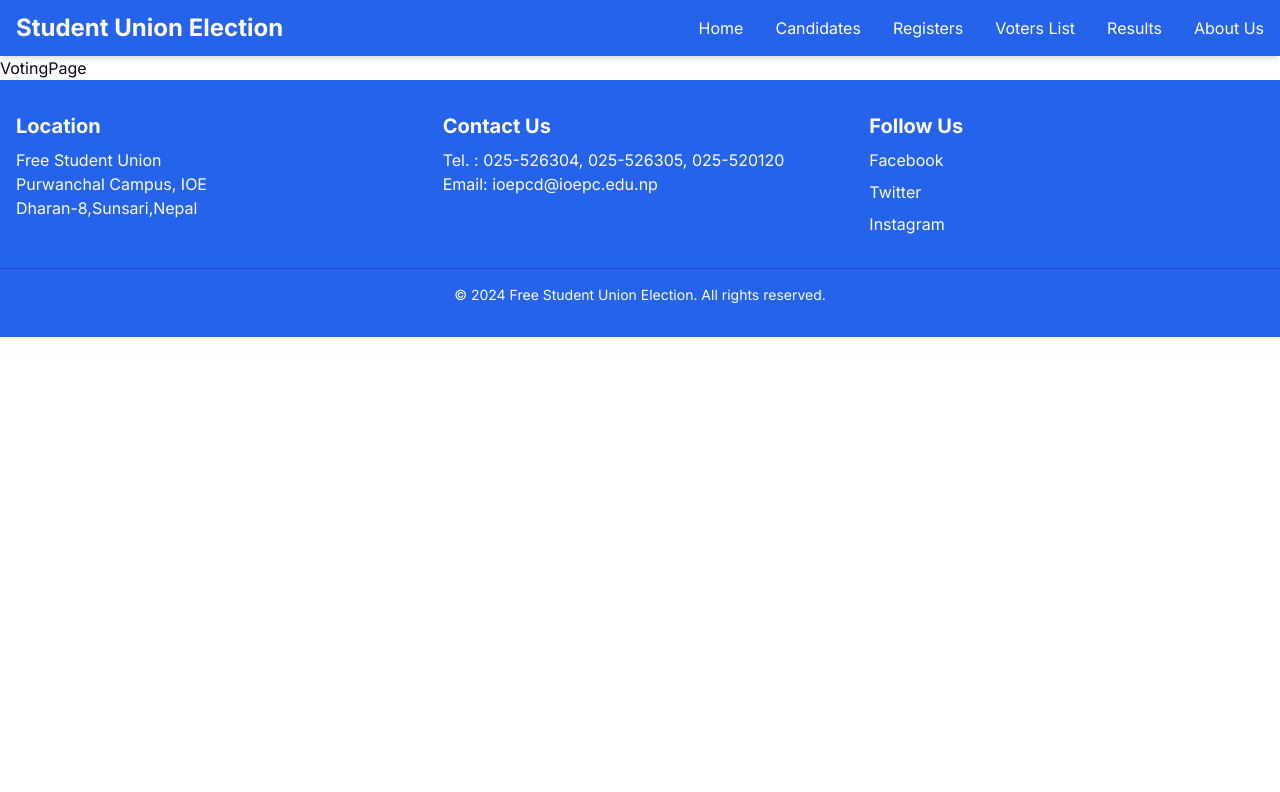
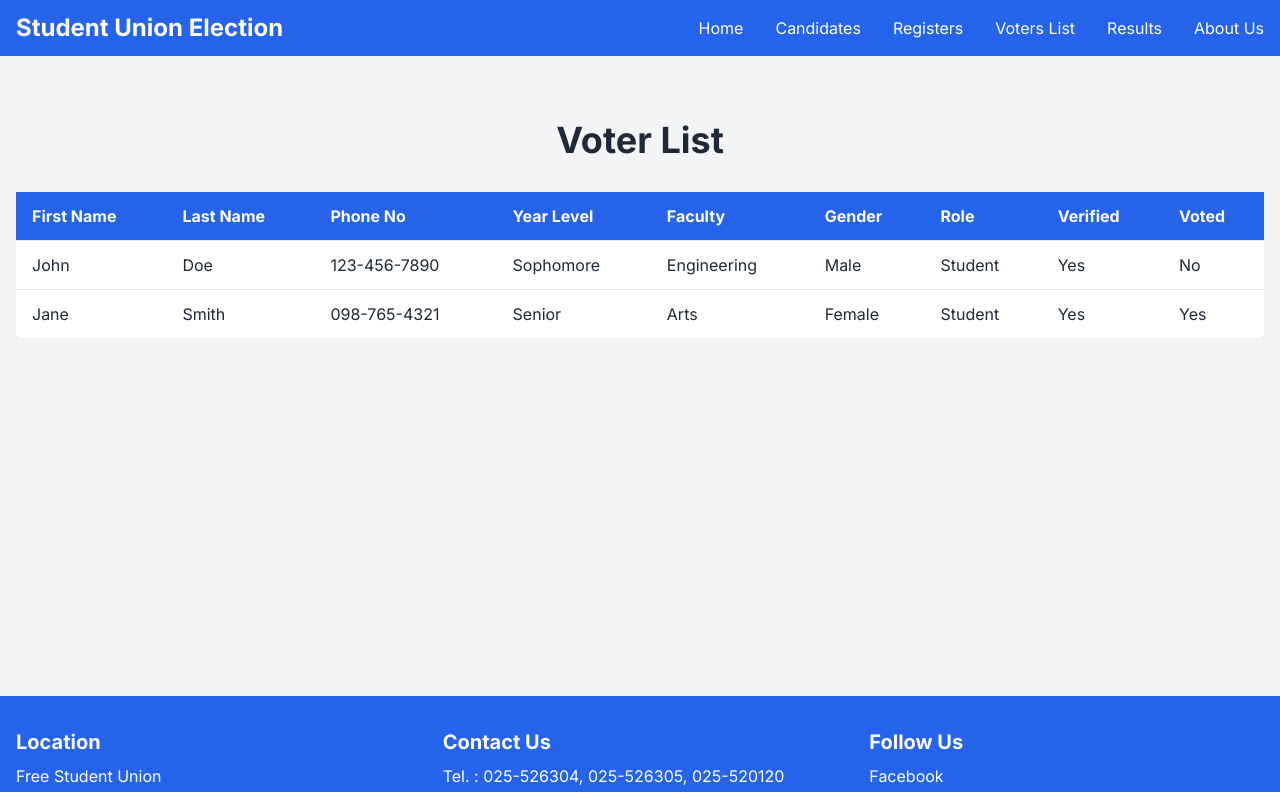
Before and after one commit to Voter-Media/VotingApp_Client, a Next.js app: page /voters in a window 1280 px wide. Shown: the top 792 px of the page. Built offline with nearby package versions, Linux system fonts and the light colour scheme.

Commit message:
voters_list and results components

```diff
--- a/src/app/(root)/results/page.tsx
+++ b/src/app/(root)/results/page.tsx
@@ -1,5 +1,7 @@
-const ResultsPage = () => {
-  return <div>ResultsPage</div>;
+import ResultsPage from "@/components/shared/results";
+const Results = () => {
+  return (
+  <ResultsPage/>
+ );
 };
-
 export default ResultsPage;
--- a/src/app/(root)/voters/page.tsx
+++ b/src/app/(root)/voters/page.tsx
@@ -1,7 +1,10 @@
+import VoterListPage from "@/components/shared/voterlist";
 import React from "react";
 
 const VotingPage = () => {
-  return <div>VotingPage</div>;
+  return(
+    <VoterListPage/>
+  );
 };
 
 export default VotingPage;
--- a/src/components/shared/header/index.tsx
+++ b/src/components/shared/header/index.tsx
@@ -16,7 +16,7 @@ const Navbar = () => {
         <div className="text-2xl font-bold">
           <Link href="/home">Student Union Election</Link>
         </div>
-        <div className="md:hidden">
+        <div className="lg:hidden">
           <button onClick={toggleNavbar} className="focus:outline-none">
             {isOpen ? (
               <X className="h-6 w-6 text-white" />
@@ -26,7 +26,7 @@ const Navbar = () => {
           </button>
         </div>
         <ul
-          className={`md:flex space-x-8 hidden ${isOpen ? "block" : "hidden"}`}
+          className={`lg:flex space-x-8 hidden`}
         >
           <li>
             <Link href="/" className="hover:text-gray-300">
@@ -39,12 +39,12 @@ const Navbar = () => {
             </Link>
           </li>
           <li>
-            <Link href="/registers" className="hover:text-gray-300">
+            <Link href="/signin" className="hover:text-gray-300">
               Registers
             </Link>
           </li>
           <li>
-            <Link href="/voterlist" className="hover:text-gray-300">
+            <Link href="/voters" className="hover:text-gray-300">
               Voters List
             </Link>
           </li>
@@ -62,7 +62,7 @@ const Navbar = () => {
       </div>
       {/* Mobile menu */}
       {isOpen && (
-        <ul className="md:hidden bg-blue-600 space-y-4 p-4">
+        <ul className="lg:hidden bg-blue-600 space-y-4 p-4">
           <li>
             <Link href="/" className="block hover:text-gray-300">
               Home
--- /dev/null
+++ b/src/components/shared/results/index.tsx
@@ -0,0 +1,62 @@
+import React from 'react';
+
+const ResultsPage= () => {
+  const electedCandidates = [
+    {
+      name: 'Alice Johnson',
+      position: 'President',
+      faculty: 'BEL',
+    },
+    {
+      name: 'Bob Smith',
+      position: 'Vice President',
+      faculty: 'BCE',
+    },
+    {
+      name: 'Charlie Brown',
+      position: 'Secretary',
+      faculty: 'BME',
+    },
+    {
+      name: 'Diana Prince',
+      position: 'Treasurer',
+      faculty: 'BCT',
+    },
+    {
+      name:'Roshan Dahal',
+      position:'Member',
+      faculty:'BEI',
+    }
+    // Add more candidates as needed
+  ];
+
+  return (
+    <div className="bg-gray-100 text-gray-800 py-16">
+      <div className="container mx-auto px-4">
+        <h1 className="text-4xl font-bold mb-8 text-center">Election Results</h1>
+        <div className="overflow-x-auto">
+          <table className="min-w-full bg-white shadow-md rounded">
+            <thead>
+              <tr>
+                <th className="text-left py-3 px-2 md:px-4 bg-blue-600 text-white text-xs md:text-base ">Name</th>
+                <th className="text-left py-3 px-2 md:px-4 bg-blue-600 text-white text-xs md:text-base">Position</th>
+                <th className="text-left py-3 px-2 md:px-4 bg-blue-600 text-white text-xs md:text-base">Faculty</th>
+              </tr>
+            </thead>
+            <tbody>
+              {electedCandidates.map((candidate, index) => (
+                <tr key={index} className="border-t">
+                  <td className="py-3 px-2 md:px-4 text-xs md:text-base">{candidate.name}</td>
+                  <td className="py-3 px-2 md:px-4 text-xs md:text-base">{candidate.position}</td>
+                  <td className="py-3 px-2 md:px-4 text-xs md:text-base">{candidate.faculty}</td>
+                </tr>
+              ))}
+            </tbody>
+          </table>
+        </div>
+      </div>
+    </div>
+  );
+};
+
+export default ResultsPage;
--- /dev/null
+++ b/src/components/shared/voterlist/index.tsx
@@ -0,0 +1,71 @@
+import React from 'react';
+
+const VoterListPage= () => {
+  const voters = [
+    {
+      firstname: 'John',
+      lastname: 'Doe',
+      phoneno: '123-456-7890',
+      yearlevel: 'Sophomore',
+      faculty: 'Engineering',
+      gender: 'Male',
+      role: 'Student',
+      verified: true,
+      voted: false,
+    },
+    {
+      firstname: 'Jane',
+      lastname: 'Smith',
+      phoneno: '098-765-4321',
+      yearlevel: 'Senior',
+      faculty: 'Arts',
+      gender: 'Female',
+      role: 'Student',
+      verified: true,
+      voted: true,
+    },
+    // Add more voters as needed
+  ];
+
+  return (
+    <div className="bg-gray-100 text-gray-800 py-16 min-h-[80vh]">
+      <div className="container mx-auto px-4">
+        <h1 className="text-4xl font-bold mb-8 text-center">Voter List</h1>
+        <div className="overflow-x-auto">
+          <table className="min-w-full bg-white shadow-md rounded">
+            <thead>
+              <tr className='aligh-left'>
+                <th className=" text-left  py-3 px-4 bg-blue-600 text-white align-left">First Name</th>
+                <th className="text-left py-3 px-4 bg-blue-600 text-white">Last Name</th>
+                <th className="text-left py-3 px-4 bg-blue-600 text-white">Phone No</th>
+                <th className="text-left py-3 px-4 bg-blue-600 text-white">Year Level</th>
+                <th className="text-left py-3 px-4 bg-blue-600 text-white">Faculty</th>
+                <th className="text-left py-3 px-4 bg-blue-600 text-white">Gender</th>
+                <th className="text-left py-3 px-4 bg-blue-600 text-white">Role</th>
+                <th className="text-left py-3 px-4 bg-blue-600 text-white">Verified</th>
+                <th className="text-left py-3 px-4 bg-blue-600 text-white">Voted</th>
+              </tr>
+            </thead>
+            <tbody>
+              {voters.map((voter, index) => (
+                <tr key={index} className="border-t">
+                  <td className="py-3 px-4">{voter.firstname}</td>
+                  <td className="py-3 px-4">{voter.lastname}</td>
+                  <td className="py-3 px-4">{voter.phoneno}</td>
+                  <td className="py-3 px-4">{voter.yearlevel}</td>
+                  <td className="py-3 px-4">{voter.faculty}</td>
+                  <td className="py-3 px-4">{voter.gender}</td>
+                  <td className="py-3 px-4">{voter.role}</td>
+                  <td className="py-3 px-4">{voter.verified ? 'Yes' : 'No'}</td>
+                  <td className="py-3 px-4">{voter.voted ? 'Yes' : 'No'}</td>
+                </tr>
+              ))}
+            </tbody>
+          </table>
+        </div>
+      </div>
+    </div>
+  );
+};
+
+export default VoterListPage;
```
